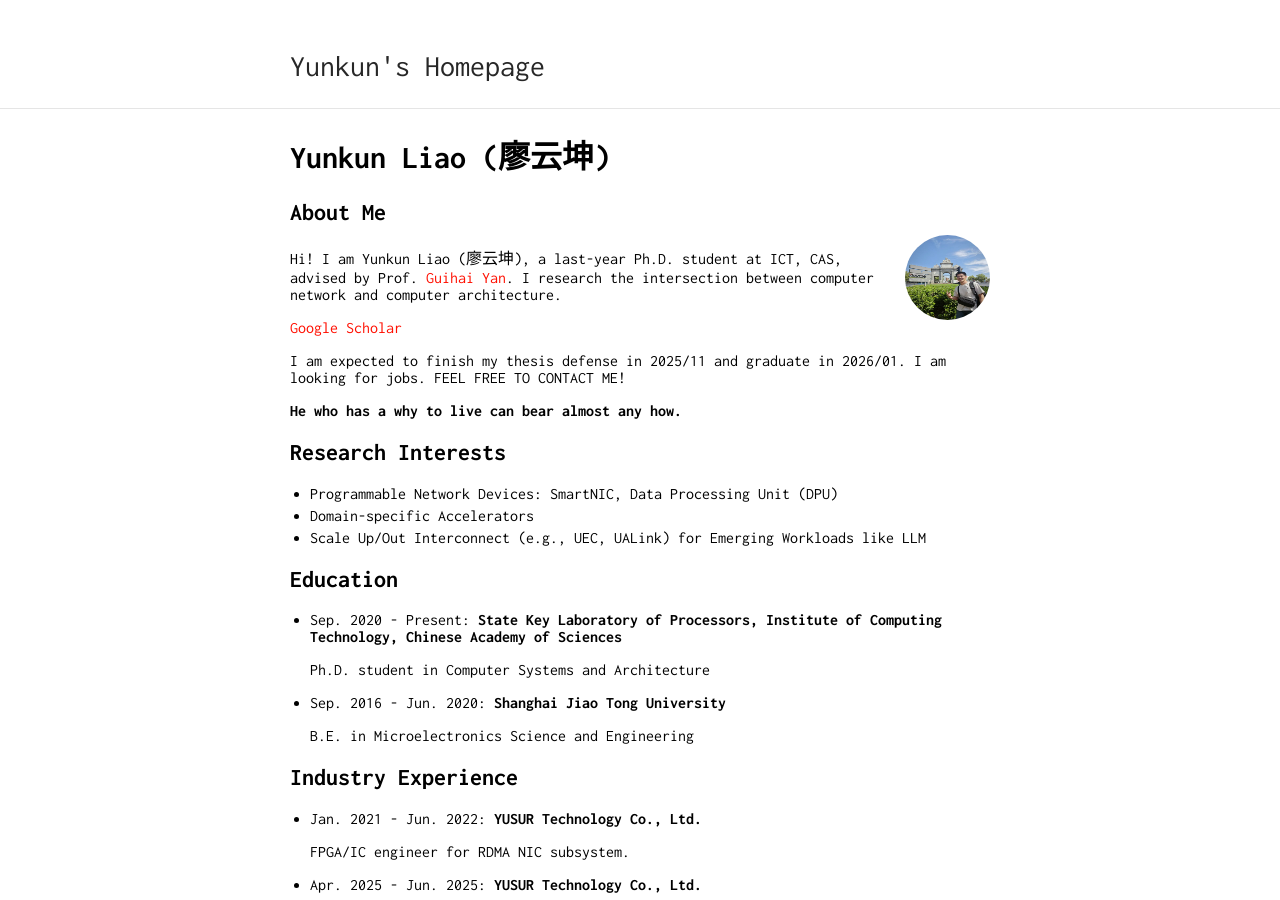
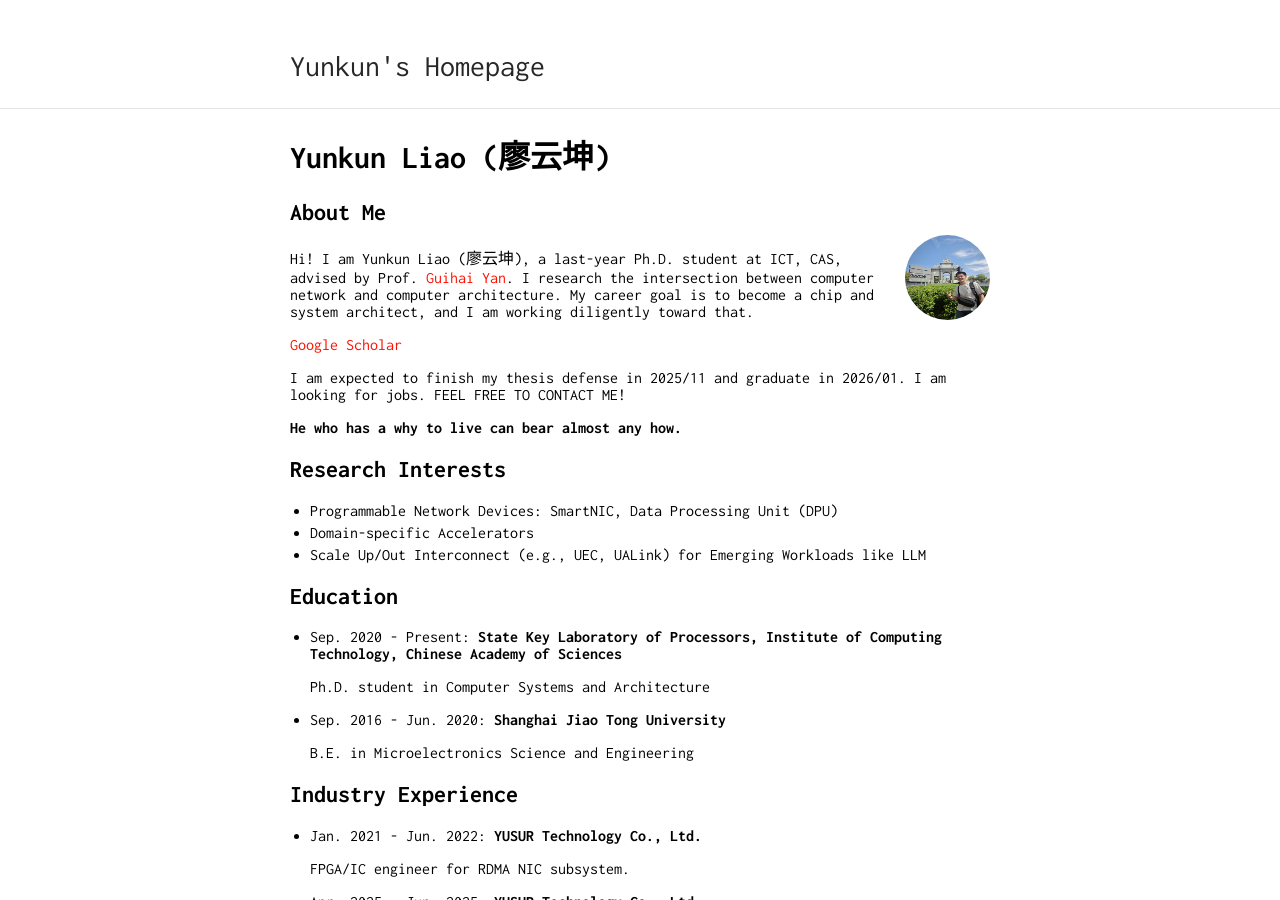
Before and after one commit to liaoyunkun/liaoyunkun.github.io, a Jekyll site: the page built from index.md, in a window 1280 px wide and 900 px high. Built offline with Jekyll 4.4.1, drawn with Linux system fonts in a browser that asks for light colours; our own code applies the rules of GitHub Pages for plain Markdown files.

Commit message:
Update index.md

```diff
--- a/index.md
+++ b/index.md
@@ -5,7 +5,7 @@
 <img class="profile-picture" src="Yunkun_in_Madrid.jpg">
 
 Hi! I am Yunkun Liao (廖云坤), a last-year Ph.D. student at ICT, CAS, advised by Prof. [Guihai Yan](http://english.ict.cas.cn/people/scien/bln/202303/t20230321_328593.html). I research the intersection between computer
- network and computer architecture.
+ network and computer architecture. My career goal is to become a chip and system architect, and I am working diligently toward that.
 
 [Google Scholar](https://scholar.google.com/citations?user=6ITn_W8AAAAJ&hl=en)
 
```
